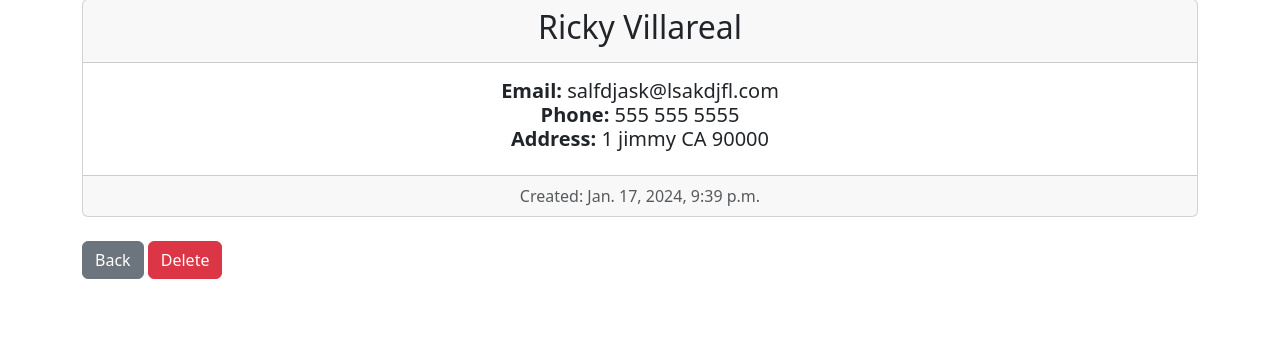
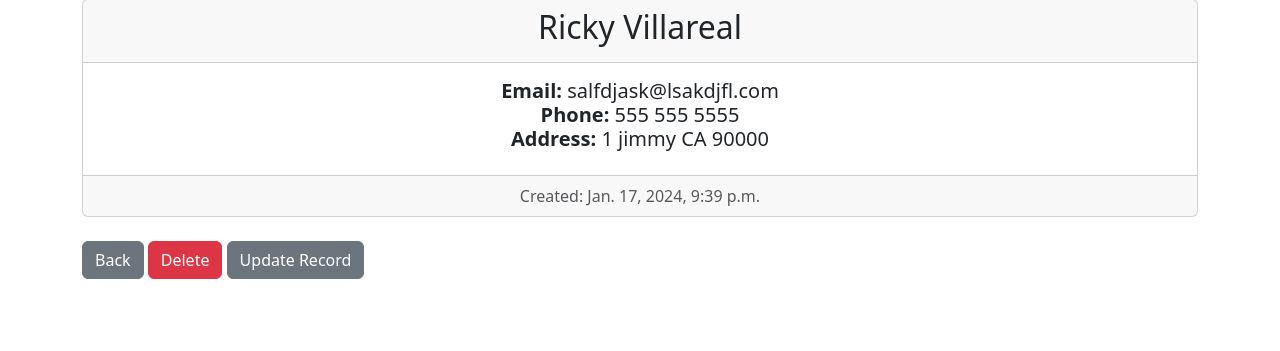
Before and after one commit to rrvillareal23/Django-CRM, a Django app: page /record/3 in a window 1280 px wide. Shown: the part 137-488 px from the top of the page. Run offline with Django 4.2, Linux system fonts and the light colour scheme; a user stored in the database is signed in; data comes from the database, SQL or seed files in the repository; both versions use the stored data as it was after the commit.

Commit message:
Added update button and fixed delete button

```diff
--- a/website/templates/record.html
+++ b/website/templates/record.html
@@ -20,10 +20,11 @@
         <div class="card-footer text-body-secondary">
           Created: {{ customer_record.created_at }}
         </div>
-      </div>
+    </div>
       <br>
       <a href="{% url 'home' %}" class ="btn btn-secondary">Back</a>
       <a href="{% url 'delete_record' customer_record.id %}" class ="btn btn-danger">Delete</a>
+      <a href="{% url 'update_record' customer_record.id %}" class ="btn btn-secondary">Update Record</a>
 
 
 {% endblock %}
--- a/website/urls.py
+++ b/website/urls.py
@@ -8,6 +8,7 @@ urlpatterns = [
     path("record/<int:pk>", views.customer_record, name='record'),
     path("delete_record/<int:pk>", views.delete_record, name='delete_record'),
     path("add_record/", views.add_record, name='add_record'),
+    path("update_record/<int:pk>", views.update_record, name='update_record'),
 
 
 ]
--- a/website/views.py
+++ b/website/views.py
@@ -86,3 +86,16 @@ def add_record(request):
         return render(request, 'add_record.html', {'form':form})
     else:
         messages.success(request, "You must be logged into add record!")
+
+def update_record(request, pk):
+    if request.user.is_authenticated:
+        current_record = Record.objects.get(id=pk)
+        form = AddRecordForm(request.POST or None, instance=current_record)
+        if form.is_valid():
+            form.save()
+            messages.success(request, "Record Has Been Updated!")
+            return redirect('home')
+        return render(request, 'update_record.html', {'form':form})
+    else:
+        messages.success(request, "You must be logged in to Delete a Record!")
+        return redirect('home')
```
Also changed, not shown: website/templates/update_record.html (added, +18 -0 lines), db.sqlite3.
